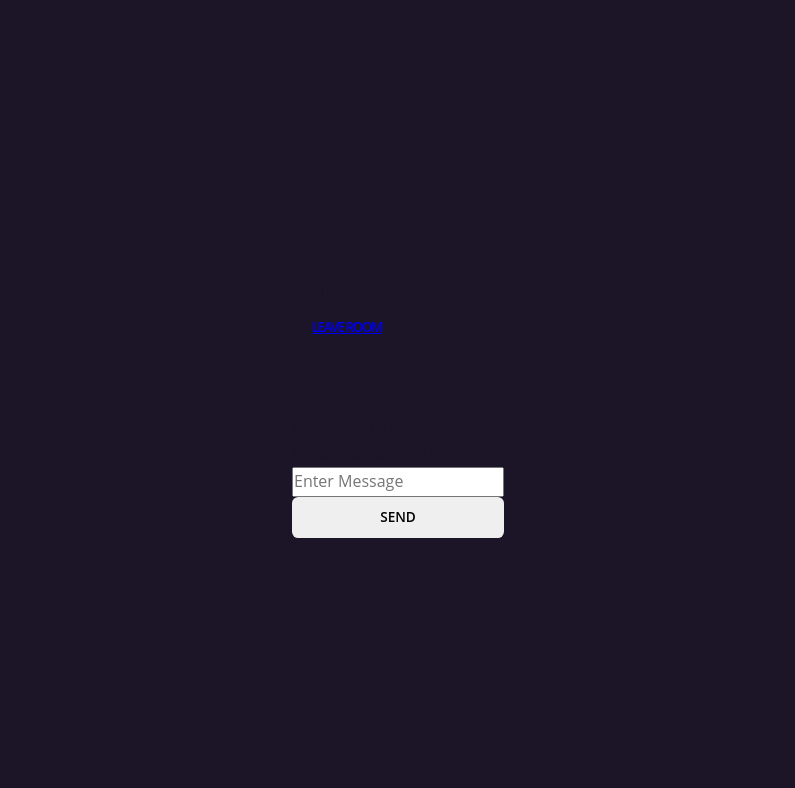
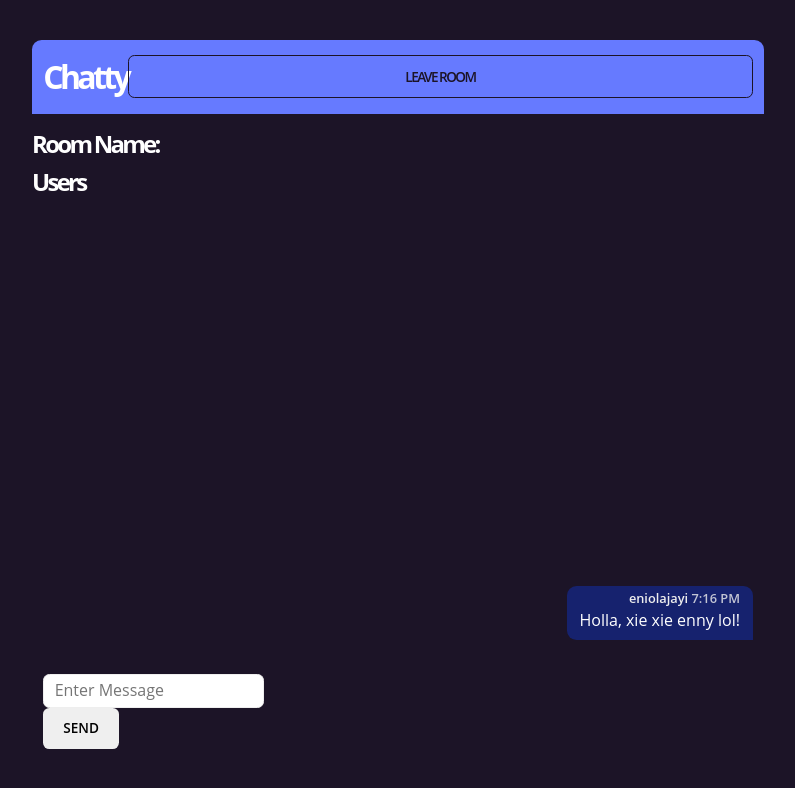
Before and after one commit to eniolajayi/chat-application, a website: page public/chatboard.html in a window 1280 px wide. Shown: the whole page, without its empty margins (242-1037 px from the left). Drawn offline with nearby package versions, Linux system fonts and the light colour scheme; a web font is replaced by a local one.

Commit message:
add styles for chat page

```diff
--- a/public/css/base.css
+++ b/public/css/base.css
@@ -44,6 +44,7 @@ select {
   --black: #222831;
   --dark: #1c1427;
   --primary: #667aff;
+  --primary-darker: #16226e;
   --primary-yellow: #ffd369;
   --success-green-1: #ccffbd;
   --success-green-2: #7eca9c;
@@ -119,7 +120,6 @@ label {
 }
 
 .btn {
-  width: 100%;
   padding: 0.6rem 1.25rem;
   border: 0;
   font-size: 0.85em;
@@ -127,6 +127,11 @@ label {
   text-transform: uppercase;
   border-radius: 0.4rem;
   cursor: pointer;
+  text-align: center;
+}
+
+.btn-full {
+  width: 100%;
 }
 
 .btn-primary {
@@ -191,10 +196,133 @@ label {
 .input {
   width: 100%;
   min-height: 50px;
-  font-family: var(--font-family);
   padding: 0.2rem 0 0.2rem 0.65rem;
   margin-bottom: 1rem;
+}
+input[type="text"] {
+  padding: 0.2rem 0 0.2rem 0.65rem;
   border-radius: 0.4rem;
   outline: none;
   border: 1px solid var(--grey);
+  font-family: var(--font-family);
 }
+/* CHATBOARD STYLES */
+.chat-wrapper {
+  width: min(80ch, 100% - 2rem);
+  height: 90%;
+  color: var(--light);
+  display: grid;
+  grid-template-rows: auto minmax(60vh, 1fr) auto;
+}
+.chat-header {
+  width: 100%;
+  display: flex;
+  align-items: center;
+  justify-content: space-between;
+  background-color: var(--primary);
+  padding: 0.7rem;
+  border-top-left-radius: 0.6rem;
+  border-top-right-radius: 0.6rem;
+  margin-block-end: 0.7rem;
+}
+.chat-header .logo {
+  flex: 1 1 80%;
+}
+.chat-header .btn {
+  flex: 1 0 20%;
+  border: 1px solid var(--dark);
+  color: var(--dark);
+  text-decoration: none;
+}
+
+@media (max-width: 780px) {
+  .chat-header .logo {
+    flex: 1 1 50%;
+  }
+}
+@media (max-width: 420px) {
+  .chat-header .btn {
+    flex: 1 0 50%;
+  }
+}
+.chat-main {
+  display: grid;
+  grid-template-columns: minmax(150px, 25%) auto;
+}
+.chat-sidebar {
+}
+.users {
+  list-style-type: none;
+}
+.chat-messages {
+  display: flex;
+  overflow-y: scroll;
+  flex-direction: column;
+  justify-content: flex-end;
+  padding: 0.7rem;
+  align-items: flex-end;
+}
+.chat-messages::-webkit-scrollbar {
+  display: none;
+}
+.message {
+  width: fit-content;
+  border-top-left-radius: 0.6rem;
+  border-bottom-left-radius: 0.6rem;
+  border-top-right-radius: 0.6rem;
+  padding: 0.125rem 0.8rem 0.4rem 0.8rem;
+  margin-block-end: 0.7rem;
+  background-color: var(--primary-darker);
+  color: var(--light);
+  text-align: right;
+}
+.message .meta {
+  width: auto;
+  color: var(--grey);
+  font-size: 0.8rem;
+  font-weight: 600;
+}
+.message .meta .time {
+  opacity: 0.8;
+}
+.message .text {
+  width: auto;
+}
+.chat-form-wrapper {
+  width: 100%;
+  padding: 0.7rem;
+}
+.chat-form {
+  width: 100%;
+  display: flex;
+  align-items: center;
+  flex-wrap: wrap;
+  flex-direction: column;
+}
+
+.message-input {
+  width: 100%;
+  flex: 1 0 100%;
+  min-height: 45px;
+  margin-block-end: 0.7rem;
+}
+.send-btn {
+  width: 100%;
+  flex: 1 0 100%;
+  min-height: 45px;
+}
+
+@media (min-width: 780px) {
+  .chat-form {
+    flex-direction: row;
+    flex-wrap: nowrap;
+  }
+  .message-input {
+    flex: 0 1 80%;
+    margin-block-end: 0;
+  }
+  .send-btn {
+    flex: 1 0 20%;
+    margin-inline-start: 0.7rem;
+  }
+}
```
